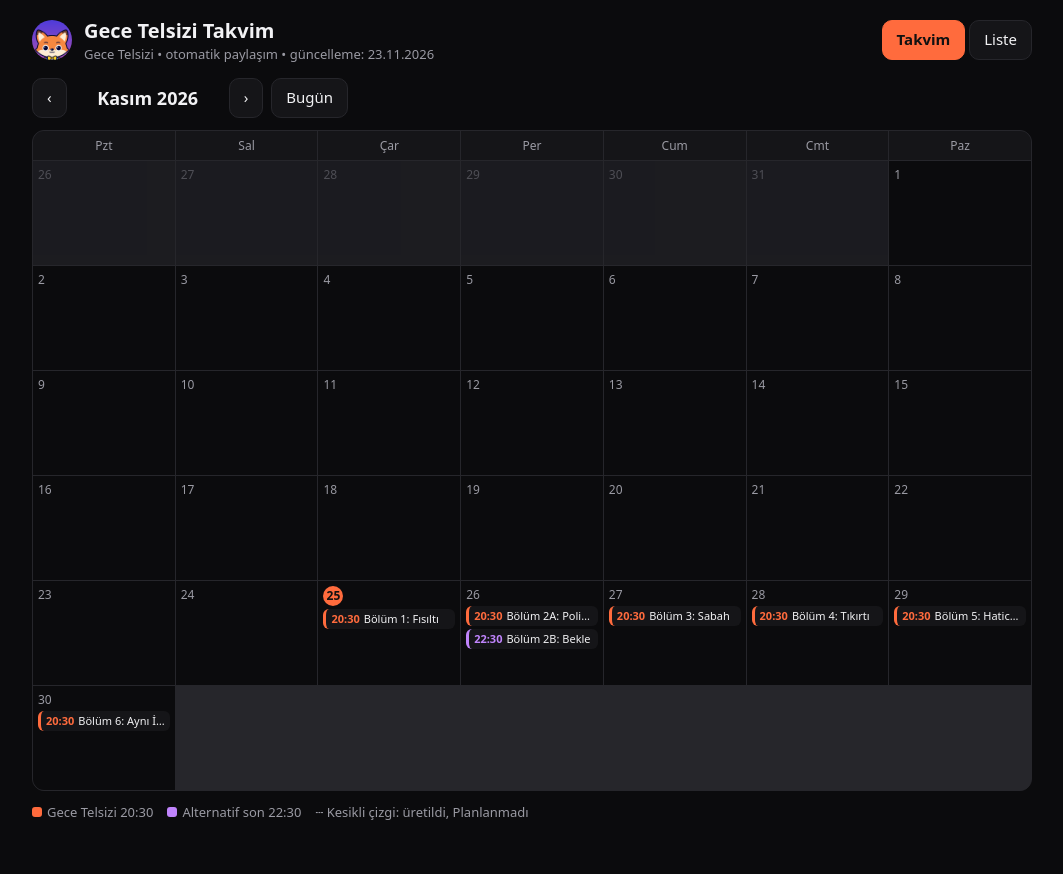
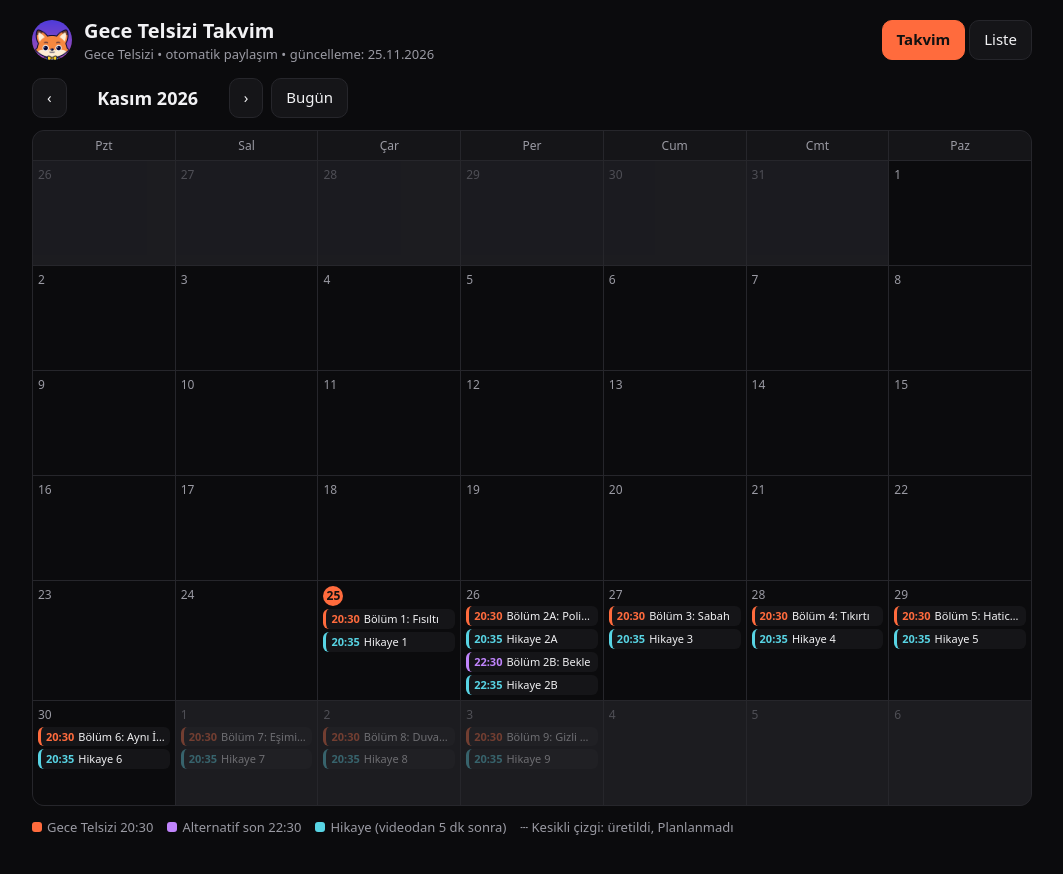
Before and after one commit to omer-atay-47/gece-telsizi-takvim, a plain HTML site: page index.html in a window 1280 px wide. Shown: the whole page, without its empty margins (108-1171 px from the left). Drawn offline with Linux system fonts and the light colour scheme.

Commit message:
Panele hikaye planini ekle, sonraki ayin ilk gunlerini goster
Co-Authored-By: Claude Sonnet 5.5 <noreply@anthropic.com>

```diff
--- a/index.html
+++ b/index.html
@@ -9,7 +9,7 @@
 <link rel="icon" href="icon-192.png">
 <link rel="apple-touch-icon" href="icon-192.png">
 <style>
-:root{--bg:#0b0b0d;--card:#151518;--line:#26262b;--fg:#f2f2f4;--mut:#9a9aa3;--gece:#ff6b3d;--gecealt:#c084fc;--acc:#ff6b3d}
+:root{--bg:#0b0b0d;--card:#151518;--line:#26262b;--fg:#f2f2f4;--mut:#9a9aa3;--gece:#ff6b3d;--gecealt:#c084fc;--hikaye:#58d4e4;--acc:#ff6b3d}
 *{box-sizing:border-box}
 body{margin:0;background:var(--bg);color:var(--fg);font:15px/1.45 system-ui,-apple-system,Segoe UI,sans-serif;padding:env(safe-area-inset-top) max(14px,env(safe-area-inset-right)) env(safe-area-inset-bottom) max(14px,env(safe-area-inset-left))}
 .wrap{max-width:1000px;margin:0 auto;padding:16px 0 40px}
@@ -69,12 +69,13 @@ body.liste .grid{display:none}body.liste .list{display:block}
   <div class="leg">
     <span style="--c:var(--gece)"><i></i>Gece Telsizi 20:30</span>
     <span style="--c:var(--gecealt)"><i></i>Alternatif son 22:30</span>
+    <span style="--c:var(--hikaye)"><i></i>Hikaye (videodan 5 dk sonra)</span>
     <span>┄ Kesikli çizgi: üretildi, Planlanmadı</span>
   </div>
 </div>
 <div class="modal" id="modal"><div class="sheet" id="sheet"></div></div>
 <script>
-const ADLAR={gece:"Gece Telsizi",gecealt:"Gece Telsizi (alternatif)"};
+const ADLAR={gece:"Gece Telsizi",gecealt:"Gece Telsizi (alternatif)",hikaye:"Instagram hikayesi"};
 const AYLAR=["Ocak","Şubat","Mart","Nisan","Mayıs","Haziran","Temmuz","Ağustos","Eylül","Ekim","Kasım","Aralık"];
 const GUN=["Pzt","Sal","Çar","Per","Cum","Cmt","Paz"];
 const $=s=>document.querySelector(s);
@@ -86,13 +87,13 @@ const pad=n=>String(n).padStart(2,"0");
 const key=d=>d.getFullYear()+"-"+pad(d.getMonth()+1)+"-"+pad(d.getDate());
 function chip(i){return `<button class="chip ${done(i)?"done":""} ${i.meta?"":"nometa"}" style="--c:var(--${i.series})" data-k="${items.indexOf(i)}"><b>${i.time}</b>${esc(short(i.title))}</button>`}
 const esc=s=>String(s).replace(/[&<>"]/g,c=>({"&":"&amp;","<":"&lt;",">":"&gt;",'"':"&quot;"}[c]));
-const short=t=>t.replace(/^TAHMİN ET! /,"");
+const short=t=>t.replace(/^TAHMİN ET! /,"").replace(/^Hikaye • Bölüm (\w+).*$/,"Hikaye $1");
 function render(){
   $("#ay").textContent=AYLAR[cur.getMonth()]+" "+cur.getFullYear();
   const first=new Date(cur.getFullYear(),cur.getMonth(),1),off=(first.getDay()+6)%7;
   const start=new Date(first);start.setDate(1-off);
   const today=key(new Date());let h=GUN.map(g=>`<div class="dow">${g}</div>`).join("");
-  for(let n=0;n<42;n++){const d=new Date(start);d.setDate(start.getDate()+n);if(n>=35&&d.getMonth()!==cur.getMonth())break;
+  for(let n=0;n<42;n++){const d=new Date(start);d.setDate(start.getDate()+n);if(n>=35&&n%7===0&&d.getMonth()!==cur.getMonth())break;
     const k=key(d),di=items.filter(i=>i.date===k);
     h+=`<div class="day ${d.getMonth()!==cur.getMonth()?"out":""} ${k===today?"today":""}"><span class="n">${d.getDate()}</span>${di.map(chip).join("")}</div>`}
   $("#grid").innerHTML=h;
@@ -104,7 +105,7 @@ function render(){
 }
 function kap(){$("#modal").classList.remove("open");$("#sheet").innerHTML=""}
 function ac(k){const i=items[k];
-  $("#sheet").innerHTML=`<div class="sub" style="color:var(--${i.series})">${ADLAR[i.series]} • ${i.date.split("-").reverse().join(".")} ${i.time} • ${dur(i)}</div><h3>${esc(i.title)}</h3>${i.file?`<video src="videolar/${i.file}" controls playsinline preload="metadata" style="width:100%;max-height:55vh;border-radius:10px;background:#000;margin-top:10px"></video>`:""}${i.caption?`<pre id="cp">${esc(i.caption)}</pre>`:'<div class="sub" style="margin:12px 0">Açıklama kayıtlı değil.</div>'}<div class="row">${i.caption?'<button id="kop">Açıklamayı kopyala</button>':""}<button id="kapa">Kapat</button></div>`;
+  $("#sheet").innerHTML=`<div class="sub" style="color:var(--${i.series})">${ADLAR[i.series]} • ${i.date.split("-").reverse().join(".")} ${i.time} • ${dur(i)}</div><h3>${esc(i.title)}</h3>${i.file?`<video src="videolar/${i.file}" controls playsinline preload="metadata" style="width:100%;max-height:55vh;border-radius:10px;background:#000;margin-top:10px"></video>`:""}${i.caption?`<pre id="cp">${esc(i.caption)}</pre>`:`<div class="sub" style="margin:12px 0">${esc(i.note||"Açıklama kayıtlı değil.")}</div>`}<div class="row">${i.caption?'<button id="kop">Açıklamayı kopyala</button>':""}<button id="kapa">Kapat</button></div>`;
   $("#modal").classList.add("open");
   $("#kapa").onclick=()=>kap();
   const b=$("#kop");if(b)b.onclick=async()=>{try{await navigator.clipboard.writeText(i.caption);b.textContent="Kopyalandı"}catch{const r=document.createRange();r.selectNodeContents($("#cp"));getSelection().removeAllRanges();getSelection().addRange(r);b.textContent="Seçildi, kopyala"}}}
--- a/plan.json
+++ b/plan.json
@@ -1,5 +1,5 @@
 {
- "updated": "2026-11-23T21:15:56.962Z",
+ "updated": "2026-11-25T16:26:33.094Z",
  "account": "gece telsizi",
  "items": [
   {
@@ -9,6 +9,14 @@
    "title": "Bölüm 1: Fısıltı",
    "caption": "GECE TELSİZİ • Bölüm 1: Fısıltı\n\nPolisi arayayım mı, yoksa yarın gece telsizin başında mı bekleyeyim?\n\nA) Polisi ara\nB) Bekle\n\nKararı yorumlara yaz, çoğunluk ne derse hikâye oradan devam eder.\n\n#hikaye #korku #gizem #bebektelsizi #reels #yorumlarayaz #seri #gecetelsizi",
    "file": "bolum1.mp4",
+   "meta": true
+  },
+  {
+   "date": "2026-11-25",
+   "time": "20:35",
+   "series": "hikaye",
+   "title": "Hikaye • Bölüm 1: Fısıltı",
+   "note": "Saat 20:30 videosundan 5 dakika sonra paylaşılan 15 saniyelik tanıtım hikayesi.",
    "meta": true
   },
   {
@@ -22,11 +30,27 @@
   },
   {
    "date": "2026-11-26",
+   "time": "20:35",
+   "series": "hikaye",
+   "title": "Hikaye • Bölüm 2A: Polisi ara",
+   "note": "Saat 20:30 videosundan 5 dakika sonra paylaşılan 15 saniyelik tanıtım hikayesi.",
+   "meta": true
+  },
+  {
+   "date": "2026-11-26",
    "time": "22:30",
    "series": "gecealt",
    "title": "Bölüm 2B: Bekle",
    "caption": "GECE TELSİZİ • Bölüm 2B: Bekle\n\nKutuyu açayım mı, yoksa eşimi mi uyandırayım?\n\nA) Kutuyu aç\nB) Eşini uyandır\n\nKararı yorumlara yaz, çoğunluk ne derse hikâye oradan devam eder.\n\n#hikaye #korku #gizem #bebektelsizi #reels #yorumlarayaz #seri #gecetelsizi",
    "file": "bolum2b.mp4",
+   "meta": true
+  },
+  {
+   "date": "2026-11-26",
+   "time": "22:35",
+   "series": "hikaye",
+   "title": "Hikaye • Bölüm 2B: Bekle",
+   "note": "Saat 22:30 videosundan 5 dakika sonra paylaşılan 15 saniyelik tanıtım hikayesi.",
    "meta": true
   },
   {
@@ -39,12 +63,28 @@
    "meta": true
   },
   {
+   "date": "2026-11-27",
+   "time": "20:35",
+   "series": "hikaye",
+   "title": "Hikaye • Bölüm 3: Sabah",
+   "note": "Saat 20:30 videosundan 5 dakika sonra paylaşılan 15 saniyelik tanıtım hikayesi.",
+   "meta": true
+  },
+  {
    "date": "2026-11-28",
    "time": "20:30",
    "series": "gece",
    "title": "Bölüm 4: Tıkırtı",
    "caption": "GECE TELSİZİ • Bölüm 4: Tıkırtı\n\nFotoğrafı eşime göstereyim mi, yoksa komşuya mı götüreyim?\n\nA) Eşine göster\nB) Komşuya götür\n\nKararı yorumlara yaz, çoğunluk ne derse hikâye oradan devam eder.\n\n#hikaye #korku #gizem #bebektelsizi #reels #yorumlarayaz #seri #gecetelsizi",
    "file": "bolum4.mp4",
+   "meta": true
+  },
+  {
+   "date": "2026-11-28",
+   "time": "20:35",
+   "series": "hikaye",
+   "title": "Hikaye • Bölüm 4: Tıkırtı",
+   "note": "Saat 20:30 videosundan 5 dakika sonra paylaşılan 15 saniyelik tanıtım hikayesi.",
    "meta": true
   },
   {
@@ -57,12 +97,28 @@
    "meta": true
   },
   {
+   "date": "2026-11-29",
+   "time": "20:35",
+   "series": "hikaye",
+   "title": "Hikaye • Bölüm 5: Hatice Teyze",
+   "note": "Saat 20:30 videosundan 5 dakika sonra paylaşılan 15 saniyelik tanıtım hikayesi.",
+   "meta": true
+  },
+  {
    "date": "2026-11-30",
    "time": "20:30",
    "series": "gece",
    "title": "Bölüm 6: Aynı İsim",
    "caption": "GECE TELSİZİ • Bölüm 6: Aynı İsim\n\nEşimin peşinden gideyim mi, yoksa telsizi mi dinleyeyim?\n\nA) Eşinin peşinden git\nB) Telsizi dinle\n\nKararı yorumlara yaz, çoğunluk ne derse hikâye oradan devam eder.\n\n#hikaye #korku #gizem #bebektelsizi #reels #yorumlarayaz #seri #gecetelsizi",
    "file": "bolum6.mp4",
+   "meta": true
+  },
+  {
+   "date": "2026-11-30",
+   "time": "20:35",
+   "series": "hikaye",
+   "title": "Hikaye • Bölüm 6: Aynı İsim",
+   "note": "Saat 20:30 videosundan 5 dakika sonra paylaşılan 15 saniyelik tanıtım hikayesi.",
    "meta": true
   },
   {
@@ -75,12 +131,28 @@
    "meta": true
   },
   {
+   "date": "2026-12-01",
+   "time": "20:35",
+   "series": "hikaye",
+   "title": "Hikaye • Bölüm 7: Eşimin Sırrı",
+   "note": "Saat 20:30 videosundan 5 dakika sonra paylaşılan 15 saniyelik tanıtım hikayesi.",
+   "meta": true
+  },
+  {
    "date": "2026-12-02",
    "time": "20:30",
    "series": "gece",
    "title": "Bölüm 8: Duvarın Arkası",
    "caption": "GECE TELSİZİ • Bölüm 8: Duvarın Arkası\n\nKapıyı hemen açayım mı, yoksa önce polise mi haber vereyim?\n\nA) Hemen aç\nB) Polise haber ver\n\nKararı yorumlara yaz, çoğunluk ne derse hikâye oradan devam eder.\n\n#hikaye #korku #gizem #bebektelsizi #reels #yorumlarayaz #seri #gecetelsizi",
    "file": "bolum8.mp4",
+   "meta": true
+  },
+  {
+   "date": "2026-12-02",
+   "time": "20:35",
+   "series": "hikaye",
+   "title": "Hikaye • Bölüm 8: Duvarın Arkası",
+   "note": "Saat 20:30 videosundan 5 dakika sonra paylaşılan 15 saniyelik tanıtım hikayesi.",
    "meta": true
   },
   {
@@ -91,6 +163,14 @@
    "caption": "GECE TELSİZİ • Bölüm 9: Gizli Oda\n\nSelma'ya ne söylemeliyim: seni çıkaracağım mı, yoksa kızın nerede mi?\n\nA) Seni çıkaracağım\nB) Kızın nerede?\n\nKararı yorumlara yaz, çoğunluk ne derse hikâye oradan devam eder.\n\n#hikaye #korku #gizem #bebektelsizi #reels #yorumlarayaz #seri #gecetelsizi",
    "file": "bolum9.mp4",
    "meta": true
+  },
+  {
+   "date": "2026-12-03",
+   "time": "20:35",
+   "series": "hikaye",
+   "title": "Hikaye • Bölüm 9: Gizli Oda",
+   "note": "Saat 20:30 videosundan 5 dakika sonra paylaşılan 15 saniyelik tanıtım hikayesi.",
+   "meta": true
   }
  ]
 }
--- a/sw.js
+++ b/sw.js
@@ -1,5 +1,5 @@
 // plan.json her zaman ağdan (yoksa önbellek); diğerleri önbellekten, arkada yenilenir.
-const C = "takvim-v3";
+const C = "takvim-v4";
 self.addEventListener("install", (e) => { e.waitUntil(caches.open(C).then((c) => c.addAll(["./", "index.html", "manifest.json", "icon-192.png"]))); self.skipWaiting(); });
 self.addEventListener("activate", (e) => { e.waitUntil(caches.keys().then((k) => Promise.all(k.filter((x) => x !== C).map((x) => caches.delete(x)))).then(() => self.clients.claim())); });
 self.addEventListener("fetch", (e) => {
```
Also changed, not shown: guncelle.mjs (+8 -2 lines).
